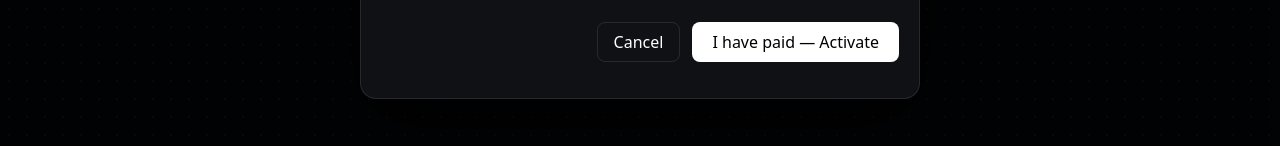
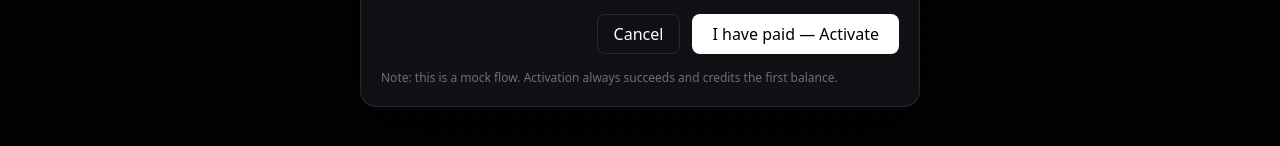
Before and after one commit to CHEFSTALENTS/maquete, a Next.js app: page /slot/2 in a window 1280 px wide. Both pictures are taken after typing "Sample" into the empty fields and a click on the button "Generate card". Shown: the part 612-758 px from the top of the page. Built offline with nearby package versions, Linux system fonts and the light colour scheme.

Commit message:
Update view.tsx

```diff
--- a/src/app/slot/[slot]/view.tsx
+++ b/src/app/slot/[slot]/view.tsx
@@ -196,6 +196,7 @@ export default function EmptySlotView({ slot }: { slot: string }) {
                 </div>
 
                 <div className="text-xs text-white/40">
+                  Note: this is a mock flow. Activation always succeeds and credits the first balance.
                 </div>
               </div>
             </div>
```
